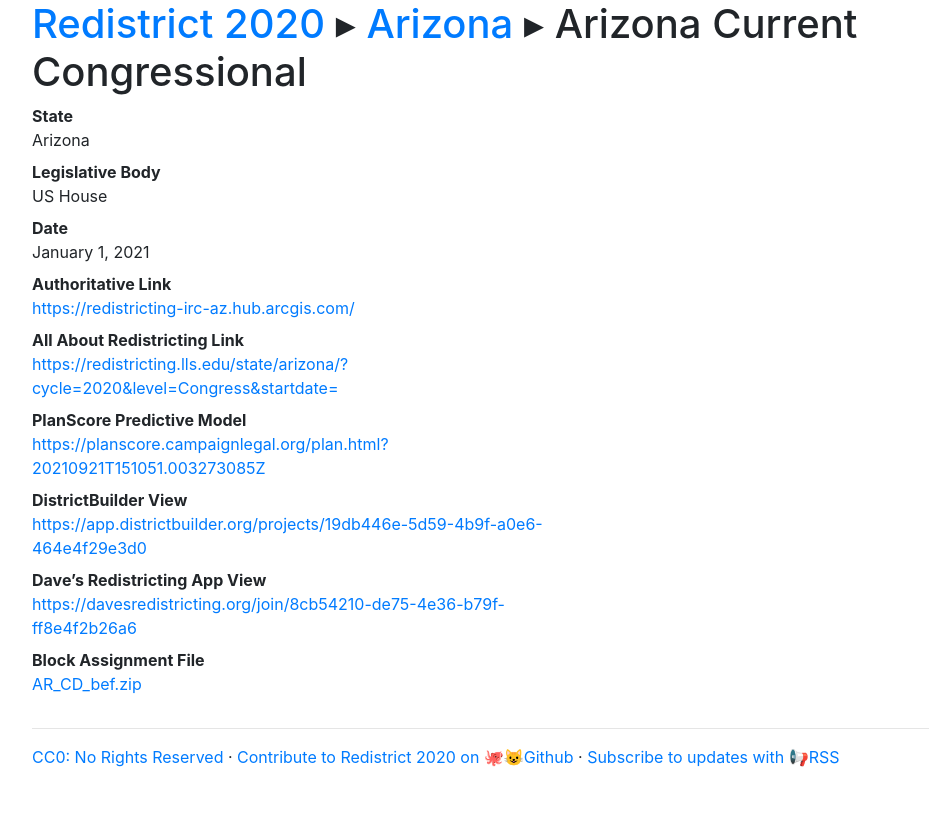
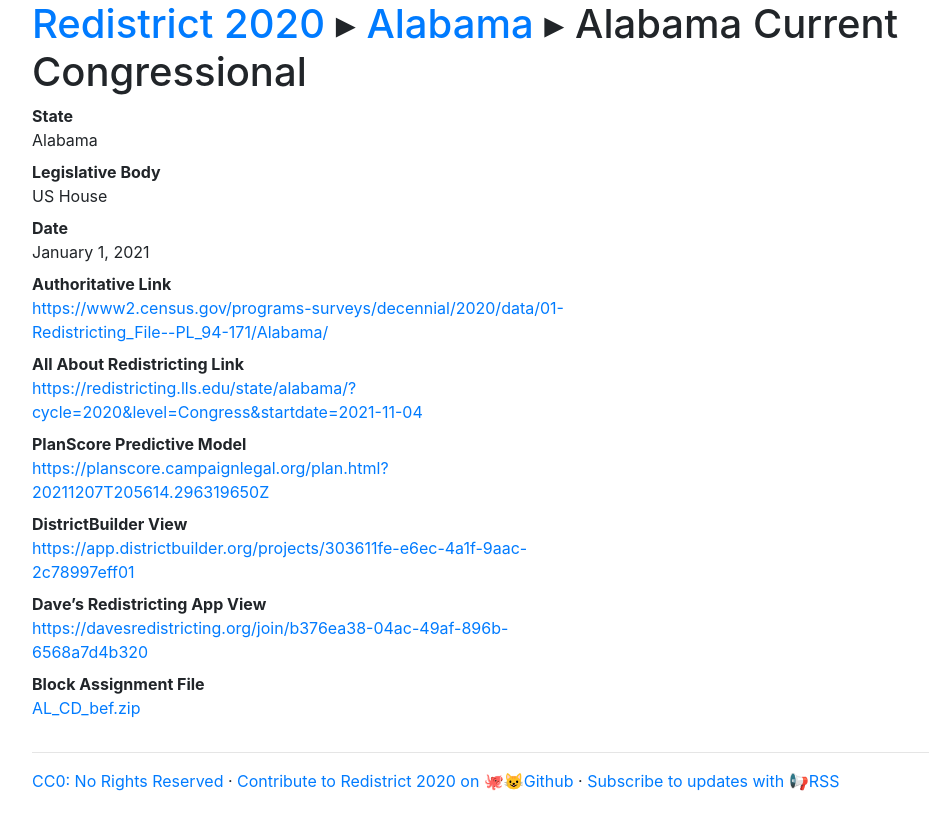
Before and after one commit to PlanScore/Redistrict2020, a Jekyll site: the page built from _plans/AL-2021-01-congress.md, in a window 1280 px wide. Shown: the top 830 px of the page, without its empty margins (53-982 px from the left). Built offline with Jekyll 4.4.1, drawn with Linux system fonts in a browser that asks for light colours; nearby versions of some CDN libraries.

Commit message:
Update AL-2021-01-congress.md

```diff
--- a/_plans/AL-2021-01-congress.md
+++ b/_plans/AL-2021-01-congress.md
@@ -1,15 +1,15 @@
 ---
-state: Arizona
-title: Arizona Current Congressional
+state: Alabama
+title: Alabama Current Congressional
 body: US House
 date: 2021-01-01
-authoritative_link: https://redistricting-irc-az.hub.arcgis.com/
-allabout_link: https://redistricting.lls.edu/state/arizona/?cycle=2020&level=Congress&startdate=
-planscore_link: https://planscore.campaignlegal.org/plan.html?20210921T151051.003273085Z
-districtbuilder_link: https://app.districtbuilder.org/projects/19db446e-5d59-4b9f-a0e6-464e4f29e3d0
-davesredist_link: https://davesredistricting.org/join/8cb54210-de75-4e36-b79f-ff8e4f2b26a6
+authoritative_link: https://www2.census.gov/programs-surveys/decennial/2020/data/01-Redistricting_File--PL_94-171/Alabama/
+allabout_link: https://redistricting.lls.edu/state/alabama/?cycle=2020&level=Congress&startdate=2021-11-04
+planscore_link: https://planscore.campaignlegal.org/plan.html?20211207T205614.296319650Z
+districtbuilder_link: https://app.districtbuilder.org/projects/303611fe-e6ec-4a1f-9aac-2c78997eff01
+davesredist_link: https://davesredistricting.org/join/b376ea38-04ac-49af-896b-6568a7d4b320
 five38_link:
-blockassignment_file: /files/AZ-2021-01/AR_CD_bef.zip
+blockassignment_file: /files/AL-2021-01/AL_CD_bef.zip
 shapefile_file:
 simplegeojson_file:
 
```
